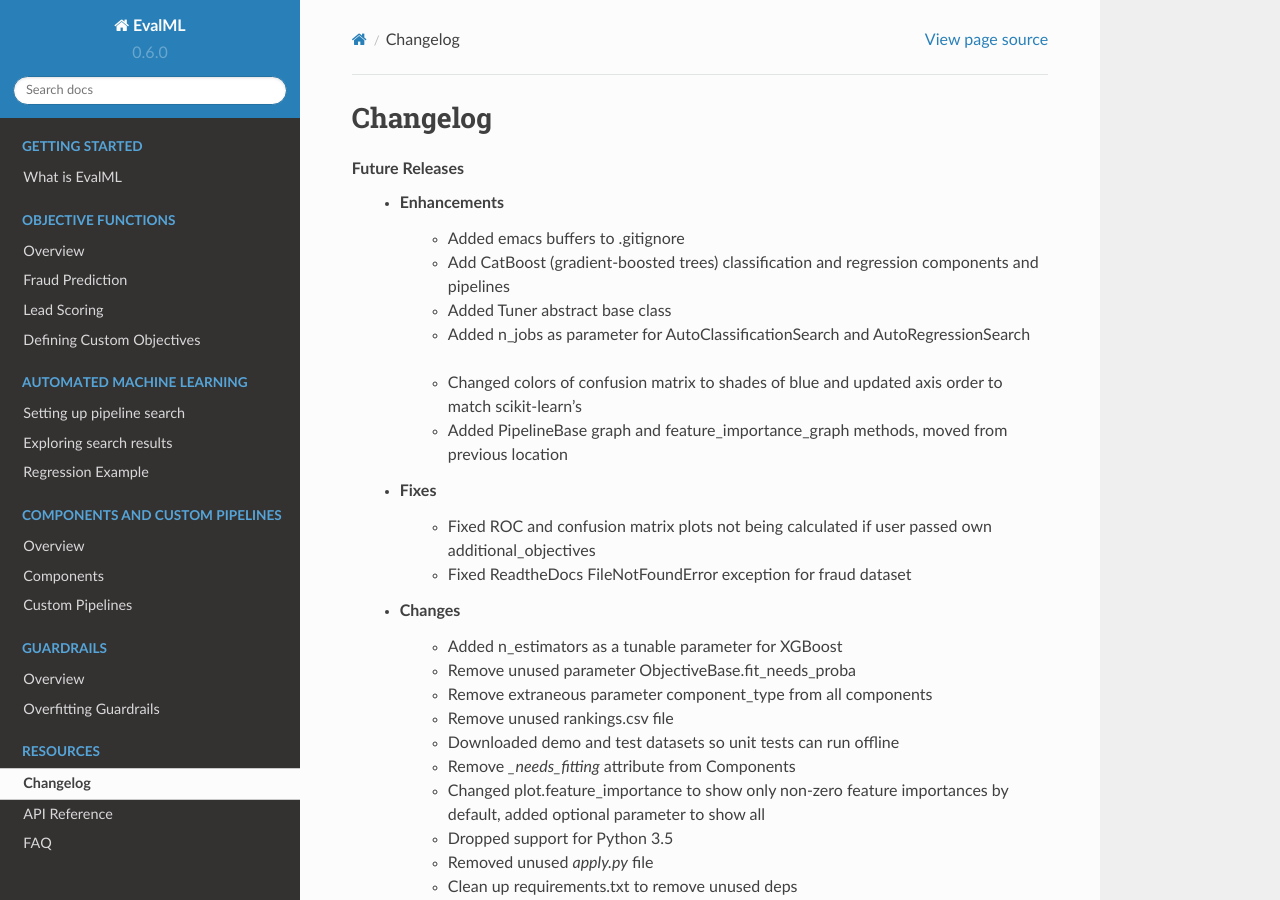
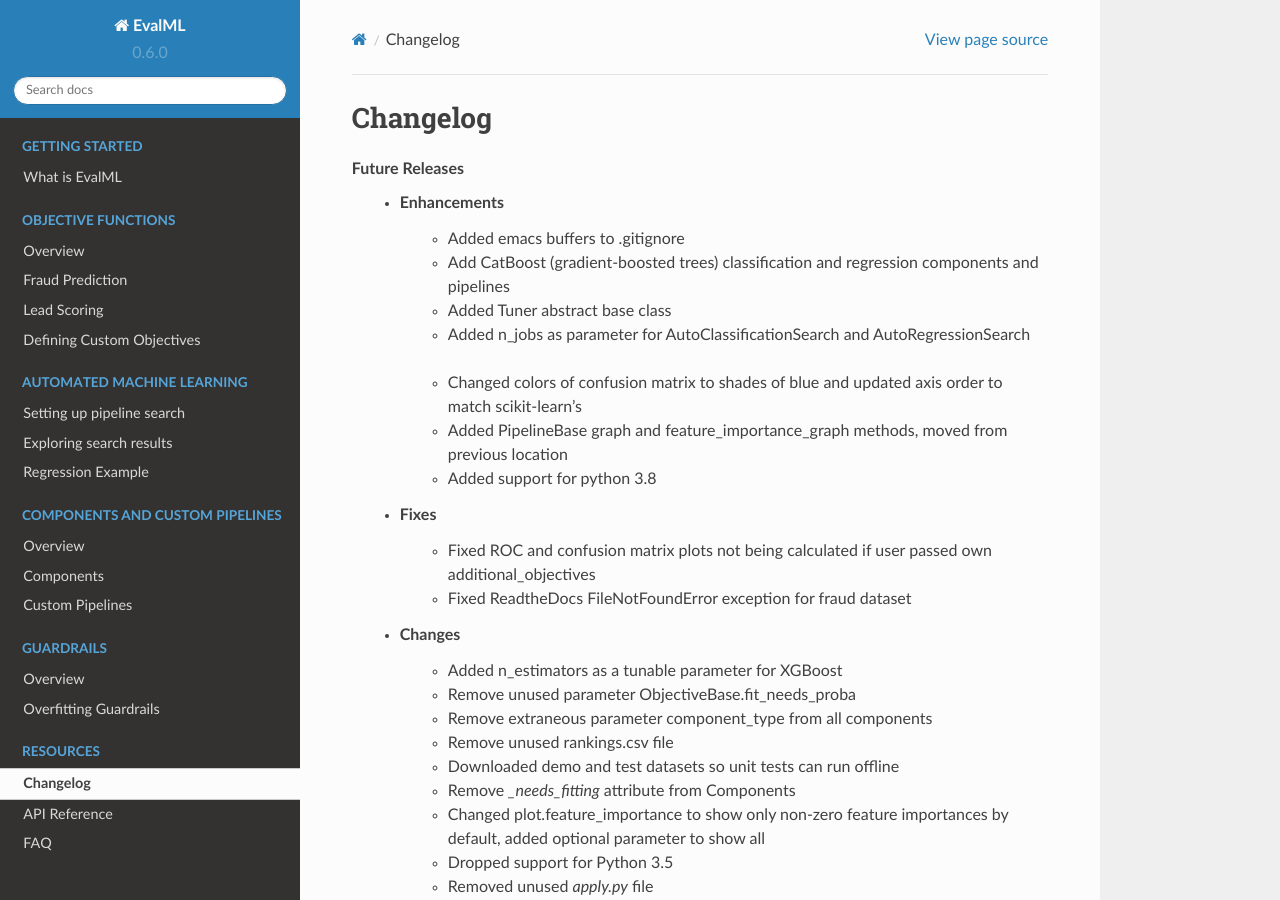
Before and after one commit to alteryx/evalml, a Sphinx documentation site: the page built from docs/source/changelog.rst, in a window 1280 px wide and 900 px high. Built offline with Sphinx 7.4.7 and the Read the Docs theme 2.0.0, drawn with Linux system fonts in a browser that asks for light colours; comment, search, counter and statistics services are not loaded.

Commit message:
Changelog

```diff
--- a/docs/source/changelog.rst
+++ b/docs/source/changelog.rst
@@ -10,6 +10,7 @@
         * Added n_jobs as parameter for AutoClassificationSearch and AutoRegressionSearch :pr:`403`
         * Changed colors of confusion matrix to shades of blue and updated axis order to match scikit-learn's :pr:`426`
         * Added PipelineBase graph and feature_importance_graph methods, moved from previous location :pr:`423`
+        * Added support for python 3.8 :pr:`462`
     * Fixes
         * Fixed ROC and confusion matrix plots not being calculated if user passed own additional_objectives :pr:`276`
         * Fixed ReadtheDocs FileNotFoundError exception for fraud dataset :pr:`439`
```
